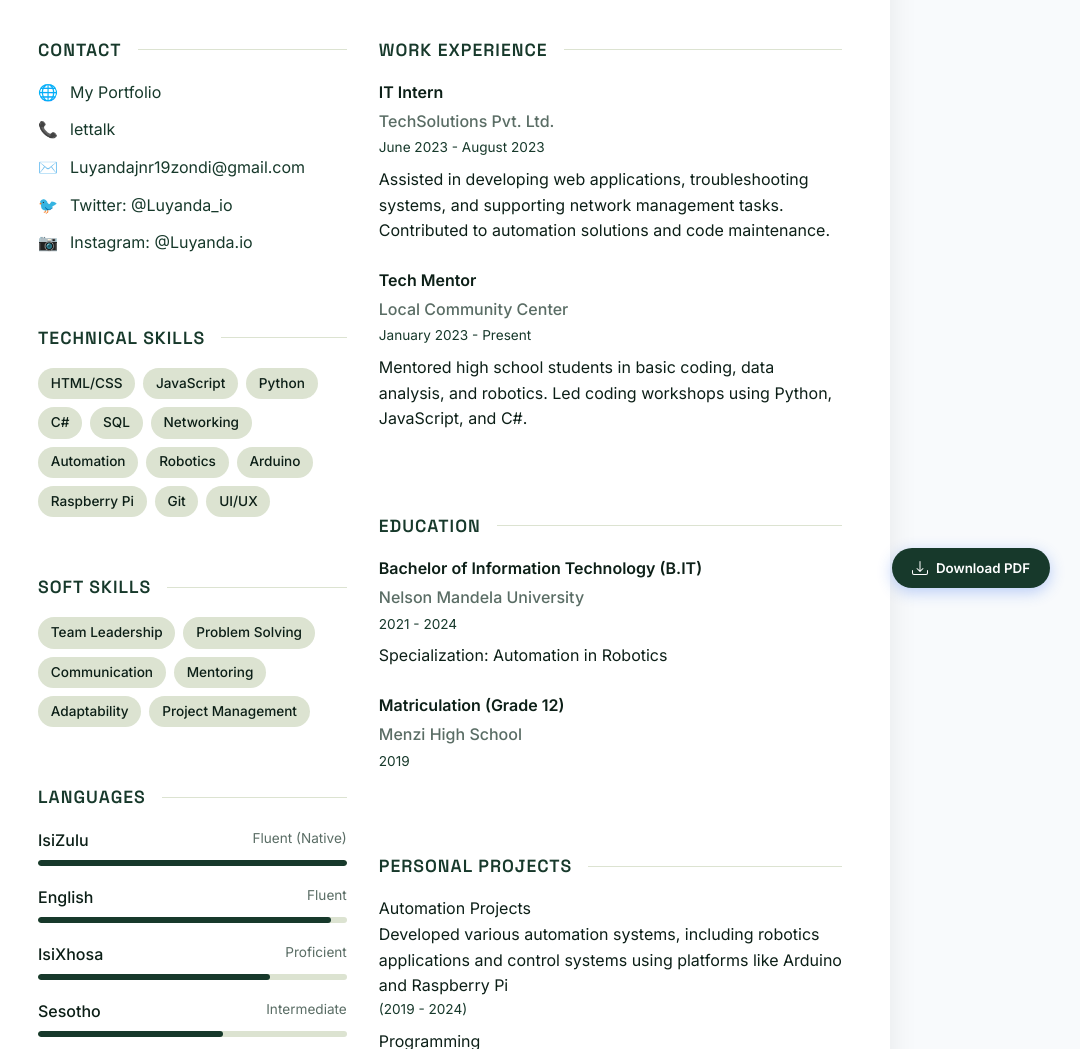
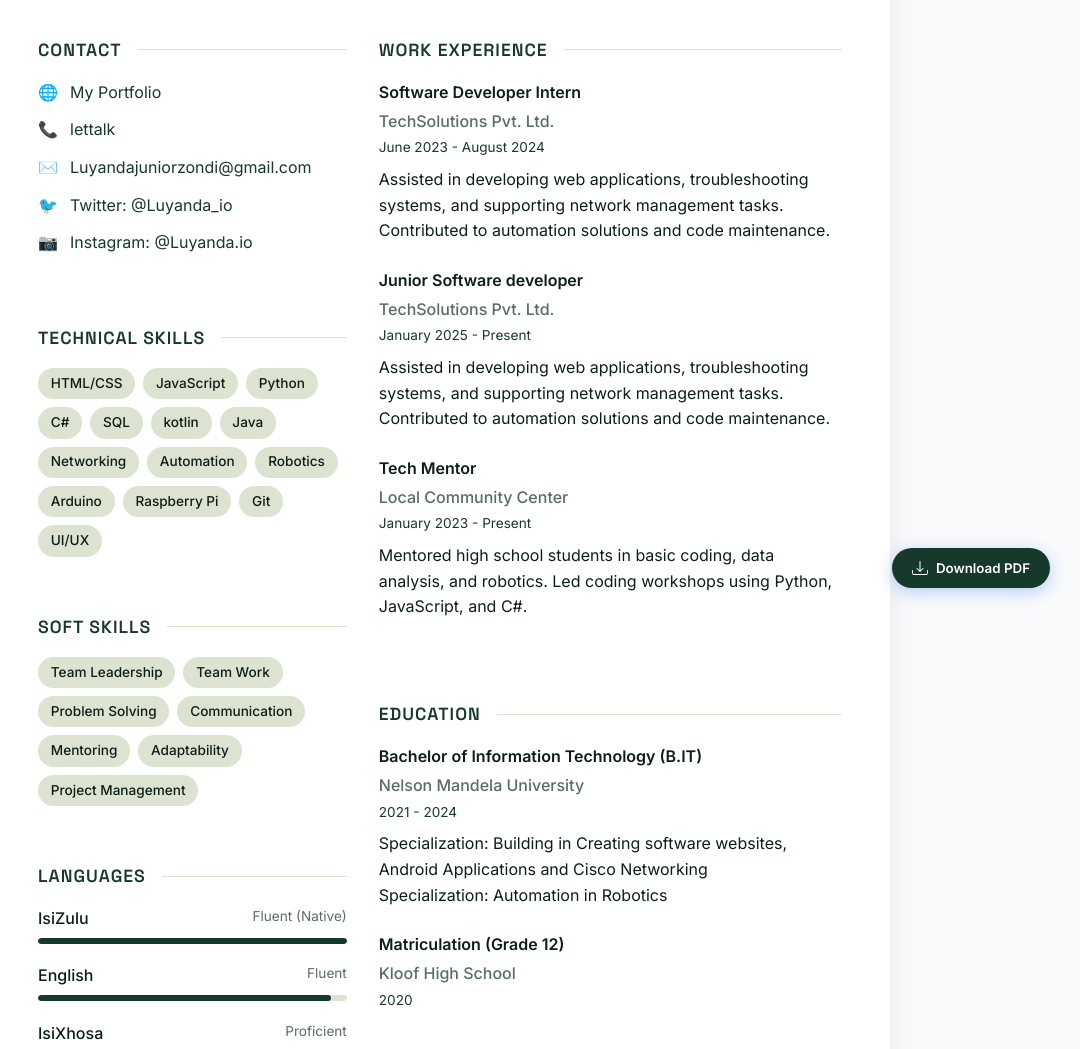
Before and after one commit to Luyandajnrzondi/Modern-Portfolio, a plain HTML site: page resume.html in a window 1280 px wide. Shown: the part 182-1231 px from the top of the page, without its empty margins (200-1280 px from the left). Drawn offline with Linux system fonts and the light colour scheme.

Commit message:
Update resume.html

```diff
--- a/resume.html
+++ b/resume.html
@@ -277,7 +277,7 @@
                 <h2>Contact</h2>
                 <div class="contact-item">
                     <span class="contact-icon">🌐</span>
-                    <a href="https://luyandajnrzondi.github.io/Modern-Portfolio/" target="_blank">My Portfolio</a>
+                    <a href="luyandajnrzondi.vercel.app" target="_blank">My Portfolio</a>
                 </div>
                 <div class="contact-item">
                     <span class="contact-icon">📞</span>
@@ -285,7 +285,7 @@
                 </div>
                 <div class="contact-item">
                     <span class="contact-icon">✉️</span>
-                    <a href="mailto:Luyandajnr19zondi@gmail.com">Luyandajnr19zondi@gmail.com</a>
+                    <a href="mailto:Luyandajuniozondi@gmail.com">Luyandajuniorzondi@gmail.com</a>
                 </div>
                 <div class="contact-item">
                     <span class="contact-icon">🐦</span>
@@ -304,6 +304,8 @@
                     <span class="skill-tag">Python</span>
                     <span class="skill-tag">C#</span>
                     <span class="skill-tag">SQL</span>
+                    <span class="skill-tag">kotlin</span>
+                    <span class="skill-tag">Java</span>
                     <span class="skill-tag">Networking</span>
                     <span class="skill-tag">Automation</span>
                     <span class="skill-tag">Robotics</span>
@@ -318,6 +320,7 @@
                 <h2>Soft Skills</h2>
                 <div class="skill-tags">
                     <span class="skill-tag">Team Leadership</span>
+                    <span class="skill-tag">Team Work</span>
                     <span class="skill-tag">Problem Solving</span>
                     <span class="skill-tag">Communication</span>
                     <span class="skill-tag">Mentoring</span>
@@ -328,7 +331,6 @@
 
 
             <style>
-                /* Language Progress Bars - Responsive */
                 .language {
                     margin-bottom: 1.2rem;
                     display: flex;
@@ -389,7 +391,6 @@
                     }
                 }
 
-                /* Animation for progress bars */
                 @keyframes progressAnimation {
                     from { width: 0; }
                     to { width: 100%; }
@@ -465,6 +466,7 @@
                     <span class="skill-tag">Gym</span>
                     <span class="skill-tag">Soccer</span>
                     <span class="skill-tag">Rugby</span>
+                    <span class="skill-tag">Formular 1</span>
                     <span class="skill-tag">Tech Meetups</span>
                     <span class="skill-tag">Content Creation</span>
                 </div>
@@ -486,10 +488,17 @@
         <div class="main-content">
             <section class="work">
                 <h2>Work Experience</h2>
+
                 <div class="job">
-                    <div class="job-title">IT Intern</div>
+                    <div class="job-title">Software Developer Intern</div>
                     <div class="company">TechSolutions Pvt. Ltd.</div>
-                    <div class="date">June 2023 - August 2023</div>
+                    <div class="date">June 2023 - August 2024</div>
+                    <div class="job-description">Assisted in developing web applications, troubleshooting systems, and supporting network management tasks. Contributed to automation solutions and code maintenance.</div>
+                </div>
+                <div class="job">
+                    <div class="job-title">Junior Software developer</div>
+                    <div class="company">TechSolutions Pvt. Ltd.</div>
+                    <div class="date">January 2025 - Present</div>
                     <div class="job-description">Assisted in developing web applications, troubleshooting systems, and supporting network management tasks. Contributed to automation solutions and code maintenance.</div>
                 </div>
                 <div class="job">
@@ -506,12 +515,13 @@
                     <div class="degree">Bachelor of Information Technology (B.IT)</div>
                     <div class="school">Nelson Mandela University</div>
                     <div class="date">2021 - 2024</div>
+                    <div class="degree-description">Specialization: Building in Creating software websites, Android Applications and Cisco Networking</div>
                     <div class="degree-description">Specialization: Automation in Robotics</div>
                 </div>
                 <div class="education-item">
                     <div class="degree">Matriculation (Grade 12)</div>
-                    <div class="school">Menzi High School</div>
-                    <div class="date">2019</div>
+                    <div class="school">Kloof High School</div>
+                    <div class="date">2020</div>
                 </div>
             </section>
 
@@ -533,7 +543,7 @@
                 <h2>Key Projects</h2>
                 <div class="project">
                     <div class="project-title">Smart Home Automation System</div>
-                    <div class="date">2023</div>
+                    <div class="date">2024</div>
                     <ul>
                         <li>Developed an IoT-based system controlling lighting, temperature, and security</li>
                         <li>Integrated Raspberry Pi with Arduino modules and custom mobile app</li>
@@ -575,44 +585,37 @@
                 </svg> Preparing Download...`;
             btn.style.pointerEvents = 'none';
 
-            // Detect device type
             const isMobile = /Android|webOS|iPhone|iPad|iPod|BlackBerry|IEMobile|Opera Mini/i.test(navigator.userAgent);
 
-            // Set different files for mobile vs desktop
             const mobileFile = 'images/Luyanda_resume_mobile.pdf';
             const desktopFile = 'images/Luyanda_resume.pdf';
             const downloadFile = isMobile ? mobileFile : desktopFile;
 
-            // Create download link
             const link = document.createElement('a');
             link.href = downloadFile;
             link.download = 'Luyanda_Jnr_Zondi_Resume.pdf';
 
-            // Simulate download delay (remove in production)
             setTimeout(() => {
                 document.body.appendChild(link);
                 link.click();
                 document.body.removeChild(link);
 
-                // Show "Downloaded" confirmation
                 btn.innerHTML = `
                     <svg xmlns="http://www.w3.org/2000/svg" width="16" height="16" fill="currentColor" viewBox="0 0 16 16">
                         <path d="M8 15A7 7 0 1 1 8 1a7 7 0 0 1 0 14zm0 1A8 8 0 1 0 8 0a8 8 0 0 0 0 16z"/>
                         <path d="M10.97 4.97a.235.235 0 0 0-.02.022L7.477 9.417 5.384 7.323a.75.75 0 0 0-1.06 1.06L6.97 11.03a.75.75 0 0 0 1.079-.02l3.992-4.99a.75.75 0 0 0-1.071-1.05z"/>
                     </svg> Downloaded!`;
 
-                // Change button style temporarily
                 btn.style.backgroundColor = '#4CAF50';
                 btn.style.boxShadow = '0 4px 15px rgba(76, 175, 80, 0.3)';
 
-                // Revert after 3 seconds
                 setTimeout(() => {
                     btn.innerHTML = originalHTML;
                     btn.style.backgroundColor = '';
                     btn.style.boxShadow = '';
                     btn.style.pointerEvents = 'auto';
                 }, 3000);
-            }, 800); // Simulated processing time
+            }, 800);
         });
         </script>
 </body>
```
